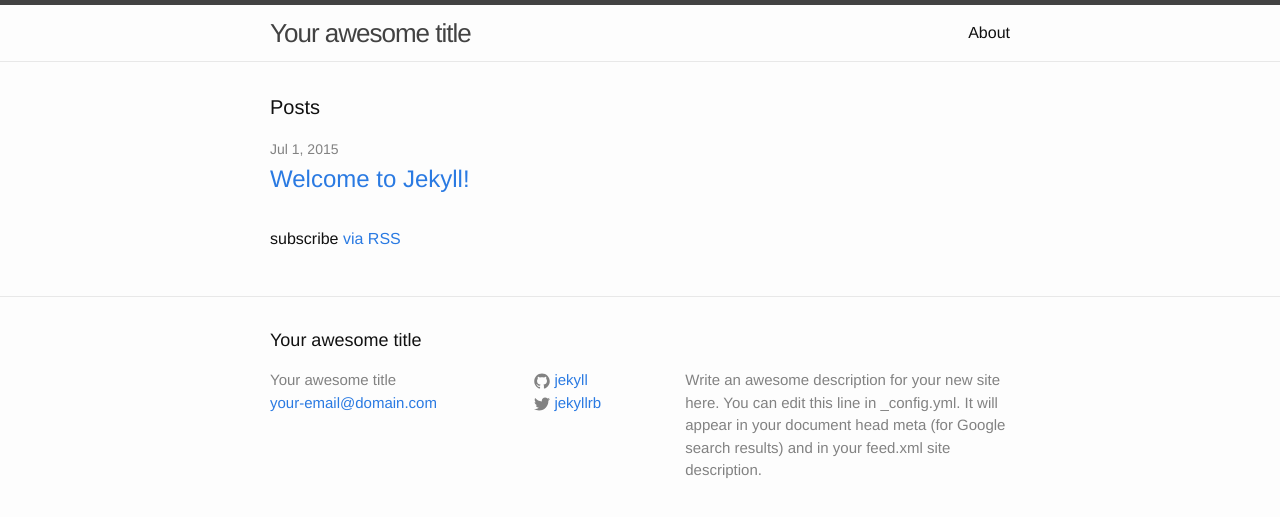
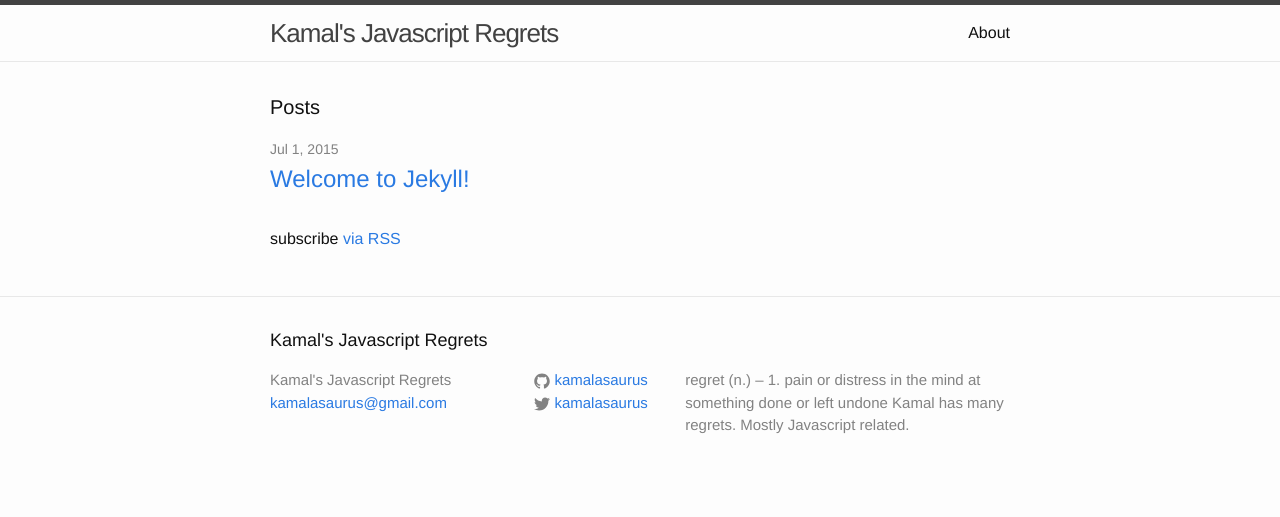
Before and after one commit to kamalasaurus/kamalasaurus.github.io, a Jekyll site: the page built from index.html, in a window 1280 px wide. Shown: the top 517 px of the page. Built offline with Jekyll 4.4.1, drawn with Linux system fonts in a browser that asks for light colours.

Commit message:
updated config

```diff
--- a/_config.yml
+++ b/_config.yml
@@ -1,14 +1,13 @@
 # Site settings
-title: Your awesome title
-email: your-email@domain.com
+title: Kamal's Javascript Regrets
+email: kamalasaurus@gmail.com
 description: > # this means to ignore newlines until "baseurl:"
-  Write an awesome description for your new site here. You can edit this
-  line in _config.yml. It will appear in your document head meta (for
-  Google search results) and in your feed.xml site description.
+  regret (n.) – 1. pain or distress in the mind at something done or left undone
+  Kamal has many regrets. Mostly Javascript related.
 baseurl: "" # the subpath of your site, e.g. /blog/
 url: "http://yourdomain.com" # the base hostname & protocol for your site
-twitter_username: jekyllrb
-github_username:  jekyll
+twitter_username: kamalasaurus
+github_username:  kamalasaurus
 
 # Build settings
 markdown: kramdown
```
